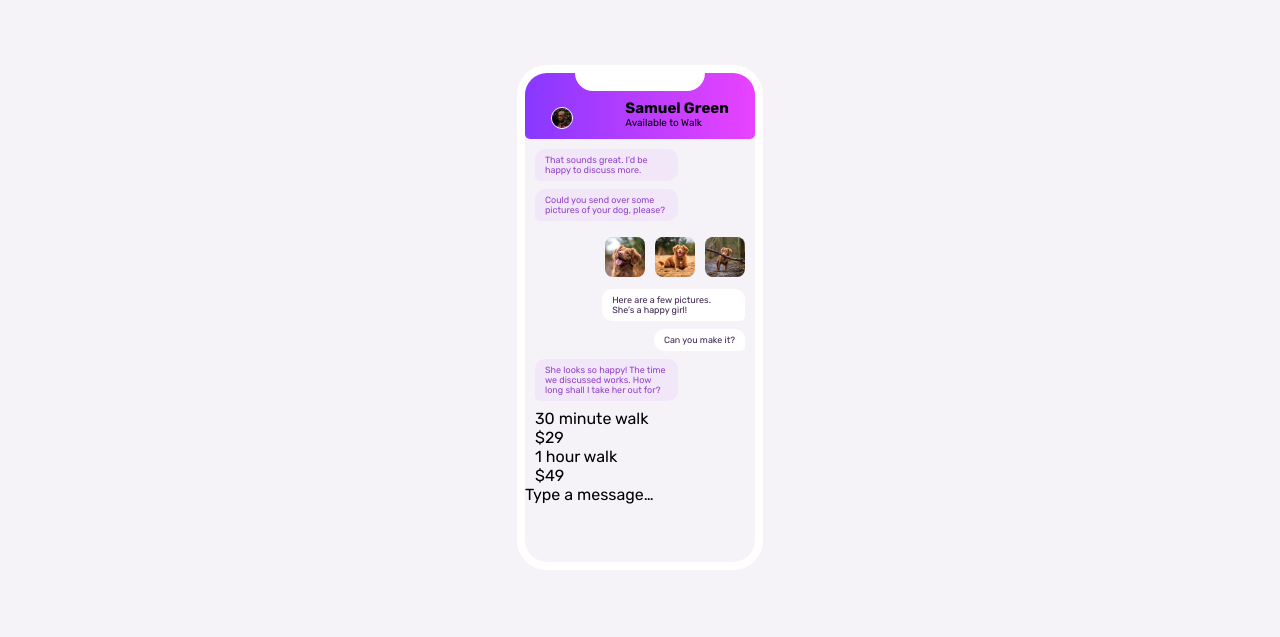
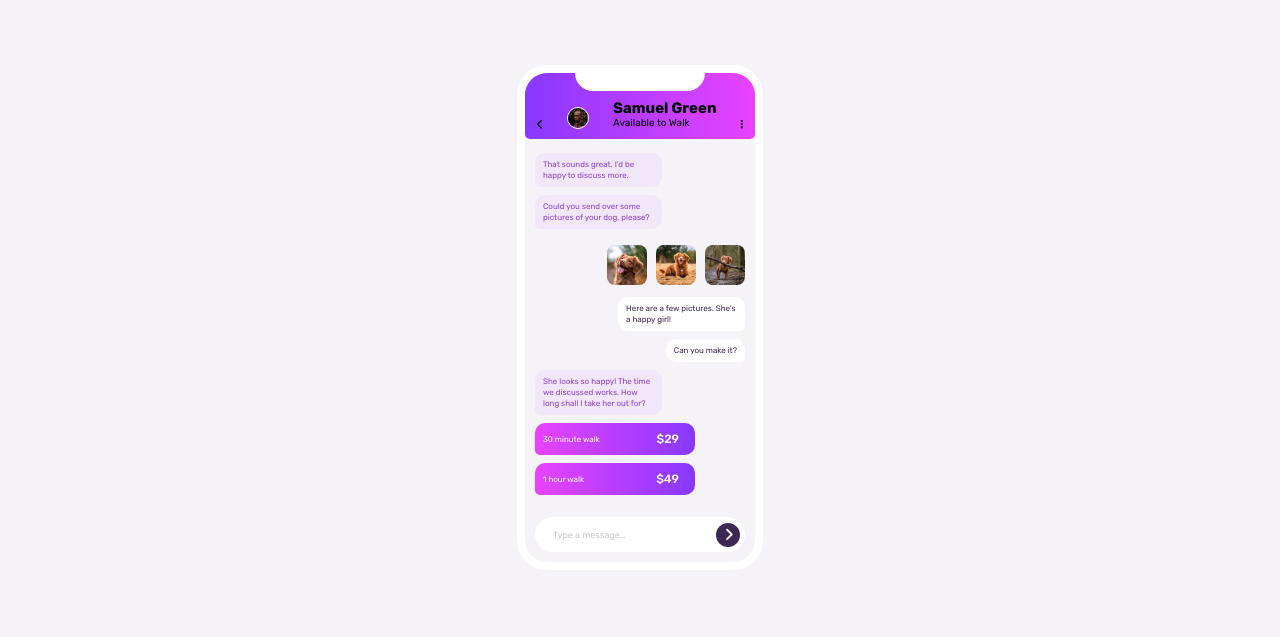
Before and after one commit to JohnPuckey/frontendmentor-chat-app-css-illustration, a plain HTML site: page index.html in a window 1280 px wide. Shown: the top 637 px of the page. Drawn offline with Linux system fonts and the light colour scheme.

Commit message:
illustration improved

```diff
--- a/index.html
+++ b/index.html
@@ -5,6 +5,7 @@
   <meta name="viewport" content="width=device-width, initial-scale=1.0"> <!-- displays site properly based on user's device -->
   <link rel="stylesheet" href="style.css">
   <link rel="icon" type="image/png" sizes="32x32" href="./images/favicon-32x32.png">
+  <script src="https://kit.fontawesome.com/315b6b7cde.js" crossorigin="anonymous"></script>
 
   <title>Frontend Mentor | [Challenge Name Here]</title>
 
@@ -21,12 +22,13 @@
 
    <div class="illustration">
       <div class="contact">
-
+        <i class="fas fa-chevron-left"></i>
         <img class="avatar" src="./images/avatar.jpg" alt="avatar">
         <div class="contact-txt">
           <h2>Samuel Green</h2>
           <p>Available to Walk</p>
         </div>
+        <i class="fas fa-ellipsis-v"></i>
       </div>
       <div class="messages">
         <div class="message left">
@@ -49,18 +51,23 @@
         <div class="message left">
           <p>She looks so happy! The time we discussed works. How long shall I take her out for?</p>
         </div>
-        <div class="price left">
+        <div class="price">
           <p>30 minute walk</p>
           <p class="cost">$29</p>
         </div>
-        <div class="price left">
+        <div class="price">
           <p>1 hour walk</p>
           <p class="cost">$49</p>
         </div>
+
       </div>
+
       <div class="type">
         <p>Type a message…</p>
+        <div class="type-btn"> <i class="fas fa-angle-right"></i> </div>
+
       </div>
+
    </div>
   </div>
 
--- a/style.css
+++ b/style.css
@@ -48,6 +48,9 @@ body {
 }
 
 .illustration {
+    display: flex;
+    flex-direction: column;
+    justify-content: space-between;
     width: 246px;
     height: 505px;
     border: 8px solid var(--white);
@@ -95,11 +98,12 @@ img.avatar {
 .message {
     width: fit-content;
     max-width: 25ch;
-    padding: 6px 10px 6px 10px ;
+    padding: 6px 8px 6px 8px ;
     margin-bottom: 8px;
     border-radius: 10px;
     background-color: var(--white);
-    font-size: 9px;
+    font-size: 8px;
+    line-height: 11px;
 
 }
 
@@ -124,5 +128,62 @@ img.dog-photo {
     width: 40px;
     height: 40px;
     border-radius: 8px;
-    margin-left: 6px;
+    margin-left: 5px;
 }
+
+.price {
+    display: flex;
+    align-items: center;
+    justify-content: space-between;
+    width: 160px;
+    height: 32px;
+    background-image: linear-gradient(to right, var(--light-magenta), var(--light-violet));
+    border-radius: 10px 10px 10px 5px ;
+    margin-bottom: 8px;
+}
+
+.price p {
+    font-size: 8px;
+    color: var(--white);
+    margin-left: 8px;
+}
+
+.price .cost {
+    font-size: 12px;
+    font-weight: 500;
+    margin-right: 16px;
+
+}
+
+.type {
+    display: flex;
+    justify-content: space-between;
+    align-items: center;
+    height: 35px;
+    margin: 10px 10px;
+    background-color: var(--white);
+    border-radius: 20px;
+    color: var(--gray-blue);
+}
+
+.type p {
+    font-size: 9px;
+    margin-left: 18px;
+}
+
+.type-btn {
+    display: grid;
+    place-items: center;
+    width: 24px;
+    height: 24px;
+    color: var(--white);
+    background-color: var(--vdark-desat-violet);
+    border-radius: 50%;
+    margin-right: 5px;
+    font-size: 15px;
+    font-weight: 700;
+}
+
+.type-btn i {
+    padding-left: 2px;
+}
```
